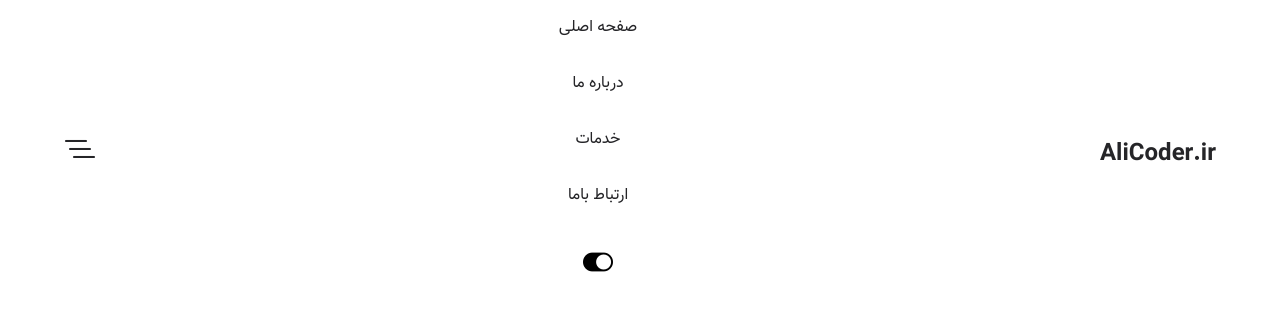
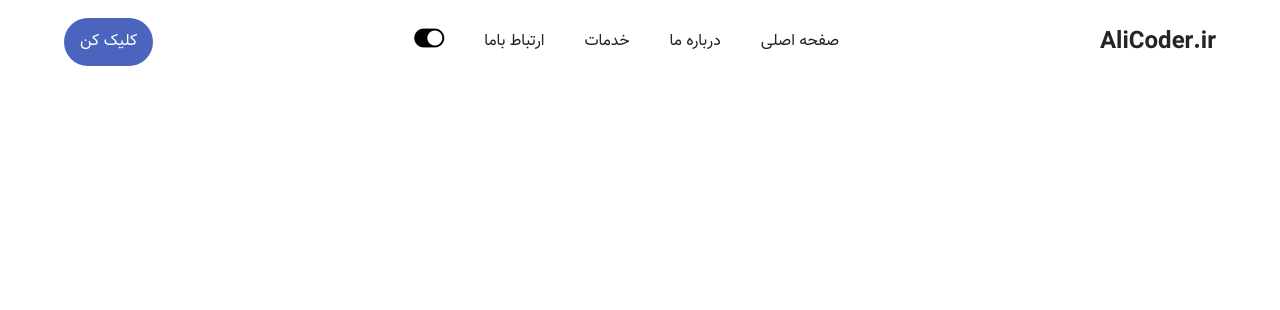
Before and after one commit to farshid117/LandingPage3-bootstrap5-Sass, a website: page index.html in a window 1280 px wide. Drawn offline with Linux system fonts and the light colour scheme; files whose address does not match are found by name.

Commit message:
change dispalay none to balack for button-header in 992px breakpoint and style to button in _button.scss

```diff
--- a/scss/components/_button.scss
+++ b/scss/components/_button.scss
@@ -1,5 +1,16 @@
-.button{
-    &__header{
-        display: none;
-    }
+.button {
+  display: inline-block; /* for use into <a>  */
+  background: var(--primary-color);
+  color: #fff;
+  padding: 0.75rem 1.5rem;
+  border-radius: 3rem;
+  transition: .4s;
+  &:hover {
+    background: var(--container-color);
+    outline: 1px solid var(--primary-color);
+    color: var(--primary-color);
+  }
+  &__header {
+    display: none;
+  }
 }
--- a/scss/components/_mediaqueries.scss
+++ b/scss/components/_mediaqueries.scss
@@ -15,3 +15,20 @@
         font-size: 1rem;
     }
 }
+@media screen and (min-width: 768px){
+    .nav{
+        &__list{
+            flex-direction: row;
+            column-gap: 2.5rem;
+        }
+        &__toggle{
+            display: none;
+        }
+    }
+}
+@media screen and (min-width: 992px){
+    .button__header{
+        display: block;
+        padding: .5rem 1rem;
+    }
+}
--- a/scss/layout/_layout.scss
+++ b/scss/layout/_layout.scss
@@ -20,7 +20,7 @@
   }
   &__menu {
     @media (max-width: 767px) {
-      position: fixed; /* fixed has absolute in itself */
+      position: fixed; /* fixed has absolute into itself */
       top: -100%;
       left: 0;
       right: 0;
```
Also changed, not shown: css/style.css, 1 other file.
